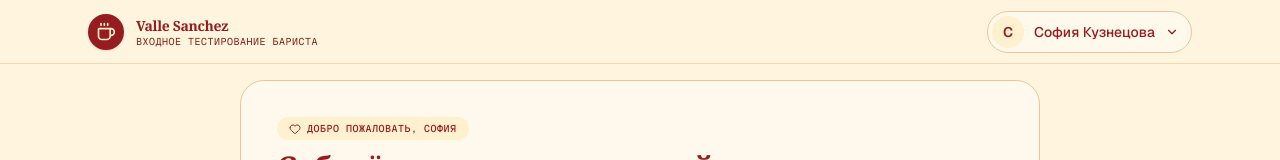
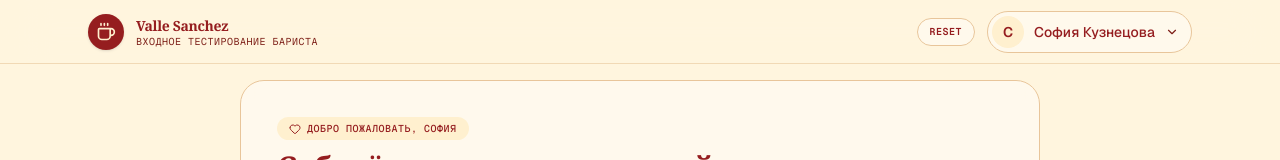
Before and after one commit to Ramilko37/ai-onboarding, a Next.js app: page / in a window 1280 px wide. Shown: the top 160 px of the page. Built offline with nearby package versions, Linux system fonts and the light colour scheme.

Commit message:
fix: keep dev reset visible

```diff
--- a/src/modules/onboarding-agent/ui/OnboardingAgentPage.tsx
+++ b/src/modules/onboarding-agent/ui/OnboardingAgentPage.tsx
@@ -28,10 +28,19 @@ export function OnboardingAgentPage() {
           brand="Valle Sanchez"
           subtitle="входное тестирование бариста"
           icon={<Coffee className="h-5 w-5" aria-hidden="true" />}
+          meta={
+            showDevReset ? (
+              <button
+                className="font-mono text-[10px] font-semibold uppercase tracking-wider text-primary transition hover:text-foreground focus-visible:outline-2 focus-visible:outline-offset-2 focus-visible:outline-ring/45"
+                onClick={actions.reset}
+                type="button"
+              >
+                Reset
+              </button>
+            ) : undefined
+          }
           userControl={
             <ProfileMenu
-              canReset={showDevReset}
-              onReset={actions.reset}
               userName={state.employee?.name ?? "Новый бариста"}
             />
           }
@@ -88,12 +97,8 @@ export function OnboardingAgentPage() {
 }
 
 function ProfileMenu({
-  canReset,
-  onReset,
   userName,
 }: {
-  canReset: boolean;
-  onReset: () => void;
   userName: string;
 }) {
   const [isOpen, setIsOpen] = useState(false);
@@ -133,19 +138,6 @@ function ProfileMenu({
             <p className="font-medium text-foreground">{userName}</p>
             <p className="mt-0.5 text-xs text-muted-foreground">Бариста · входное тестирование</p>
           </div>
-          {canReset && (
-            <button
-              className="mt-1 flex min-h-10 w-full cursor-pointer items-center rounded-xl px-3 text-left font-mono text-[10px] font-semibold uppercase tracking-wider text-primary transition hover:bg-primary/5 hover:text-foreground focus-visible:outline-2 focus-visible:outline-offset-2 focus-visible:outline-ring/45"
-              onClick={() => {
-                setIsOpen(false);
-                onReset();
-              }}
-              role="menuitem"
-              type="button"
-            >
-              Reset progress
-            </button>
-          )}
         </div>
       )}
     </div>
```
Also changed, not shown: 1 other file (tests, documents, lock files or other folders).
